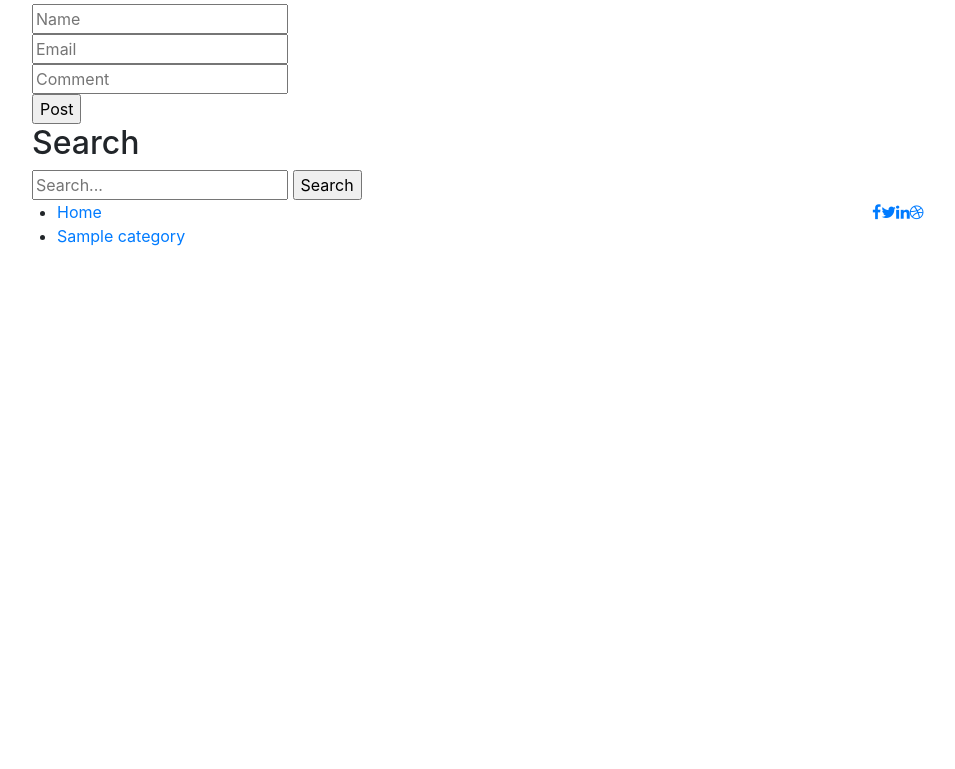
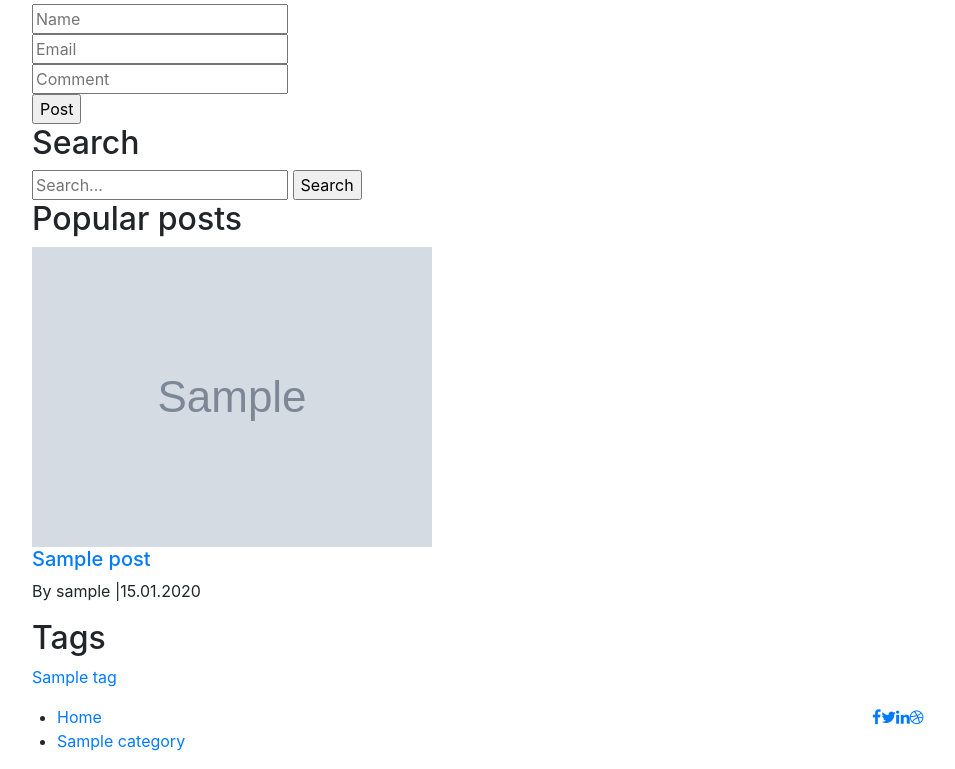
Before and after one commit to AnasKg/blog, a Django app: a page that uses templates/inc/_footer.html in a window 1280 px wide. Shown: the part 1673-2442 px from the top of the page, without its empty margins (68-1023 px from the left). Before the commit the page ends 1919 px from the top, so only its background shows below. Run offline with Django 3.2, Linux system fonts and the light colour scheme; tables that the repository leaves empty hold one stand-in row (values such as "Sample post"); grey boxes marked "Sample" are stand-in pictures; some libraries are stand-ins or nearby versions.

Commit message:
create templatetags, views count

```diff
--- a/post/templates/post/post-detail.html
+++ b/post/templates/post/post-detail.html
@@ -1,7 +1,7 @@
 
 {% extends 'base.html' %}
 {% load static %}
-{#{% load sidebar %}#}
+{% load sidebar %}
 
 {% block title %}{{ post.title }} :: {{ block.super }}{% endblock %}
 
@@ -187,8 +187,9 @@ aria-hidden="true"></i></a>7</span>
                                 <input type="submit" value="Search">
                             </form>
                         </div>
-{#                            {% get_popular 3 %}#}
-{#                            {% get_tags %}#}
+                         {% get_popular 3 post.category %}
+
+                           {% get_tags %}
 
 
                         </div>
--- a/post/templatetags/sidebar.py
+++ b/post/templatetags/sidebar.py
@@ -5,8 +5,11 @@ register = template.Library()
 
 
 @register.inclusion_tag('post/popular_posts_tpl.html')
-def get_popular(cnt=3):
-    posts = Post.objects.order_by('-views')[:cnt]
+def get_popular(amount=3, category=None):
+    posts = Post.objects.order_by('-views')
+    if category is not None:
+        posts = posts.filter(category=category)
+    posts = posts[:amount]
     return {'posts': posts}
 
 
--- a/post/views.py
+++ b/post/views.py
@@ -14,6 +14,14 @@ class PostDetailView(DetailView):
     template_name = 'post/post-detail.html'
     context_object_name = 'post'
 
+    def get(self, request, *args, **kwargs):
+        response = super().get(request, *args, **kwargs)
+        post = self.object
+        post.views = post.views + 1
+        post.save()
+        return response
+
+
 
 class PostByCategory(ListView):
     model = Post
--- a/templates/inc/_footer.html
+++ b/templates/inc/_footer.html
@@ -1,6 +1,6 @@
+{% load menu %}
 <!DOCTYPE html>
 <html lang="en">
-{% load menu %}
 <footer class="footer">
     <div class="container">
         <div class="row">
@@ -10,16 +10,7 @@
                         <div class="col-md-9">
 
                             {% show_menu 'footer-menu' %}
-{#                            <div class="footer-menu">#}
-{#                                #}
-{#                                <ul>#}
-{#                                    <li class="active"><a href="#">Home</a></li>#}
-{#                                    <li><a href="#">lifestyle</a></li>#}
-{#                                    <li><a href="#">Food</a></li>#}
-{#                                    <li><a href="#">Nature</a></li>#}
-{#                                    <li><a href="#">photography</a></li>#}
-{#                                </ul>#}
-{#                            </div>#}
+
                         </div>
                         <div class="col-md-3">
                             <div class="footer-icon">
--- a/templates/inc/_header.html
+++ b/templates/inc/_header.html
@@ -1,6 +1,6 @@
+{% load menu %}
 <!DOCTYPE html>
 <html lang="en">
-{% load menu %}
 <header class="header">
     <div class="container">
         <div class="row">
```
